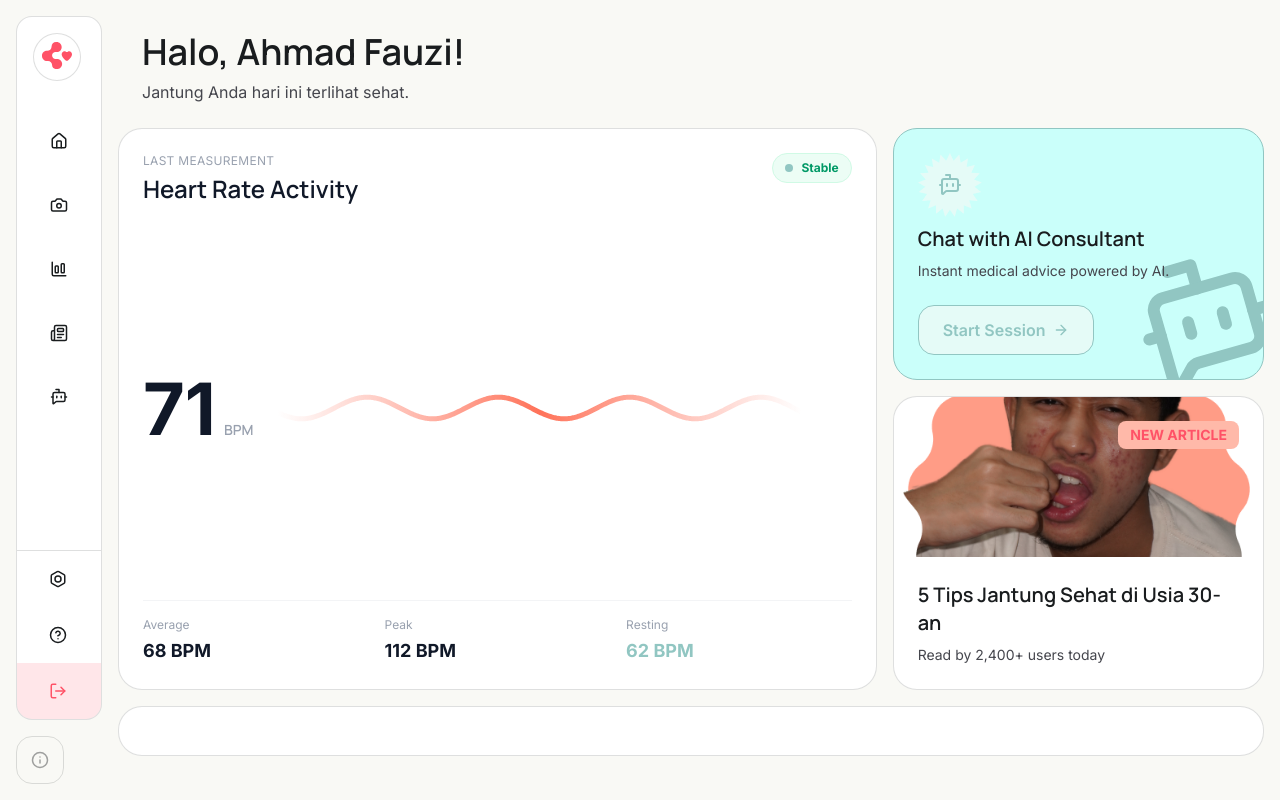
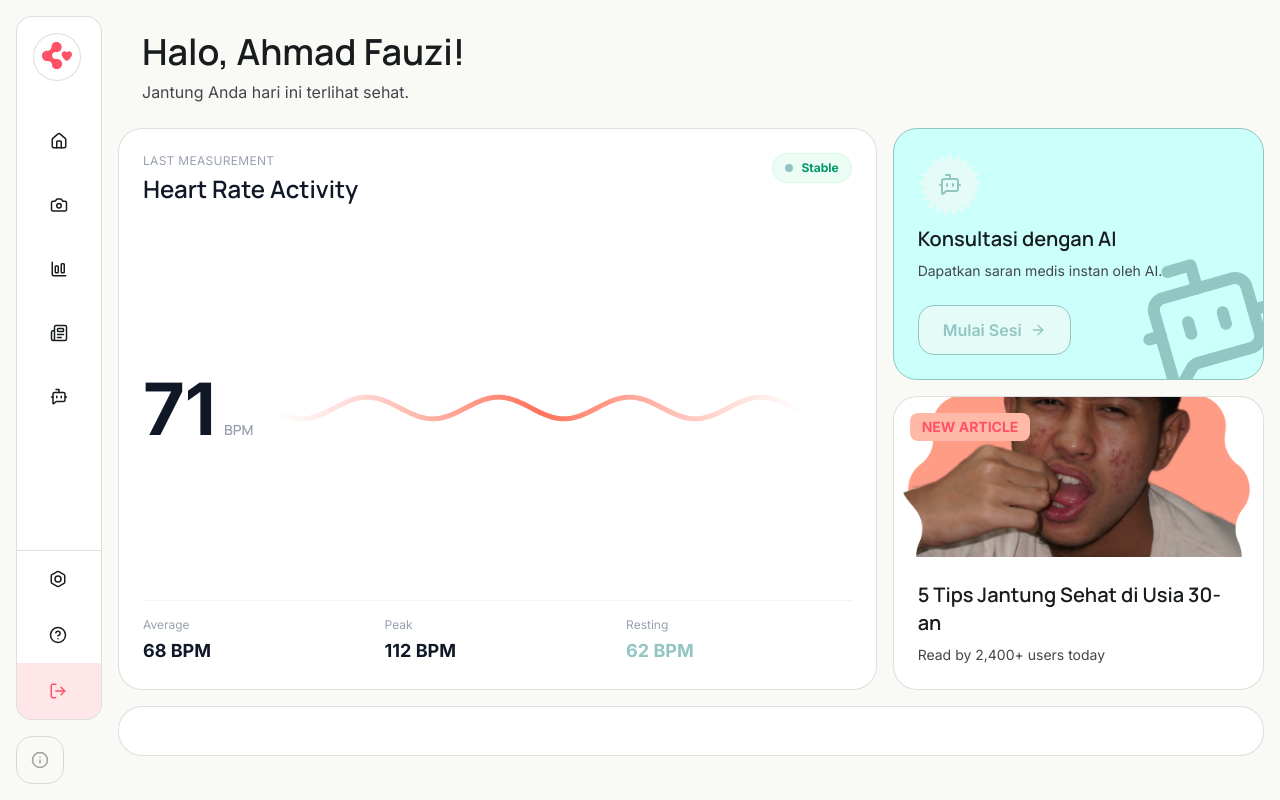
Before and after one commit to RaffaHitipeuw/SANUBARI, a React (Vite) app: page /dashboard in a window 1280 px wide. Built offline with nearby package versions, Linux system fonts and the light colour scheme.

Commit message:
🤲🏽Dashboard: Insight Page Done!

```diff
--- a/src/components/dashboard-pages/Home.jsx
+++ b/src/components/dashboard-pages/Home.jsx
@@ -126,14 +126,14 @@ export default function Home() {
                     <Badges type={'rtt'} className={'text-sariwhite/60 w-16 h-auto'} />
                     <BotMessageSquare size={24} className="absolute text-sariblue" />
                 </span>
-                <h1 className="text-xl font-semibold font-mr text-sariblack z-2">Chat with AI Consultant</h1>
-                <p className="text-sm text-sarigray z-2">Instant medical advice powered by AI.</p>
-                <NavLink to={'/dashboard/chatbot'} className={'flex items-center gap-2 py-3 px-6 rounded-2xl bg-sariwhite/60 mt-4 font-semibold text-sariblue border border-sariblue z-2'}>Start Session<ArrowRight size={16}/></NavLink>
+                <h1 className="text-xl font-semibold font-mr text-sariblack z-2">Konsultasi dengan AI</h1>
+                <p className="text-sm text-sarigray z-2">Dapatkan saran medis instan oleh AI.</p>
+                <NavLink to={'/dashboard/chatbot'} className={'flex items-center gap-2 py-3 px-6 rounded-2xl bg-sariwhite/60 mt-4 font-semibold text-sariblue border border-sariblue z-2'}>Mulai Sesi<ArrowRight size={16}/></NavLink>
                 <BotMessageSquare size={144} className="absolute -bottom-4 -right-4 -rotate-16 text-sariblue" />
             </div>
             <NavLink to={'/dashboard/blog'} className="flex flex-col rounded-3xl border bg-white border-sariblack/14 col-span-4 row-span-1 overflow-clip relative">
                 <img src="/src/assets/images/testimonial-user.png" alt="" className="w-full h-40 object-cover" />
-                <span className="absolute top-6 right-6 bg-sariredlight text-sarired font-bold px-3 py-1 rounded-lg text-sm">NEW ARTICLE</span>
+                <span className="absolute top-4 left-4 bg-sariredlight text-sarired font-bold px-3 py-1 rounded-lg text-sm">NEW ARTICLE</span>
                 <div className="flex flex-col gap-2 p-6">
                     <h1 className="text-xl font-mr font-semibold">5 Tips Jantung Sehat di Usia 30-an</h1>
                     <h2 className="text-sm text-sarigray">Read by 2,400+ users today</h2>
--- a/src/components/dashboard-pages/Insight.jsx
+++ b/src/components/dashboard-pages/Insight.jsx
@@ -10,7 +10,7 @@ export default function InsightPage() {
                     <p className="text-sarigray text-base font-int">Pantau perkembangan ritme jantung dan analisis kebugaran harian Anda untuk hidup yang lebih sehat.</p>
                 </div>
                 <span className="block h-full w-px bg-sariblack/14"></span>
-                <button className="flex items-center gap-2 py-3 px-6 rounded-2xl bg-sariwhite border border-sariblack/14"><Download size={18}/> Download PDF Laporan</button>
+                <button className="flex items-center gap-2 py-3 px-6 rounded-2xl bg-sariwhite border border-sariblack/14 cursor-pointer hover:bg-sariblack/8"><Download size={18}/> Download PDF Laporan</button>
             </div>
 
             {/* INI BUAT YANG DATA INSIGHT! JAN BIKIN SECTION BARU! RAPA! */}
@@ -23,18 +23,18 @@ export default function InsightPage() {
                     <h1 className="text-2xl font-mr font-semibold">Rekomendasi Aktivitas</h1>
                 </div>
                 <p className="text-base text-sarigray">Berdasarkan pemulihan jantung Anda semalam, hari ini adalah waktu yang tepat untuk meningkatkan mobilitas ringan.</p>
-                <div className="h-full w-full bg-sarired/14 border-l-8 border-sarired p-6 gap-6 flex">
+                <div className="h-full w-full bg-sariredlight border-l-8 border-sarired p-6 gap-6 flex text-sarired rounded-r-2xl">
                     {/* SIZE WAJIB 18PX, BILANG KE AI */}
-                    <PersonStanding className="shrink-0" size={56}/>
-                    <p>Lorem ipsum dolor sit amet consectetur adipisicing elit. Fugiat quod similique assumenda, praesentium ut optio quo fuga accusamus culpa. Quasi ut facere, commodi ad eum veritatis. Aut nesciunt asperiores obcaecati.</p>
+                    <PersonStanding className="shrink-0" size={48}/>
+                    <p className="font-bold">Anda perlu jalan kaki 15 menit lebih lama hari ini untuk meningkatkan kekuatan detak jantung Anda.</p>
                 </div>
             </div>
             <NavLink to={'/dashboard/blog'} className="h-[52vh] flex flex-col rounded-3xl border bg-white border-sariblack/14 col-span-4 row-span-1 overflow-clip relative">
                 <img src="/src/assets/images/testimonial-user.png" alt="" className="w-full h-50 object-cover" />
-                <span className="absolute top-6 right-6 bg-sariredlight text-sarired font-bold px-3 py-1 rounded-lg text-sm">NEW ARTICLE</span>
+                <span className="absolute top-4 left-4 bg-sariwhite border border-sariblack/14 text-sariblack font-bold px-3 py-1 rounded-lg text-sm">REKOMENDASI ARTIKEL</span>
                 <div className="flex flex-col gap-2 p-6 h-full">
                     <h1 className="text-2xl font-mr font-semibold">5 Tips Jantung Sehat di Usia 30-an</h1>
-                    <h2 className="text-sm text-sarigray">Read by 2,400+ users today</h2>
+                    <h2 className="text-sm text-sarigray">Dibaca oleh 2,400+ pengguna hari ini</h2>
                 </div>
                 <div className="flex justify-between p-6">
                     <p>8 Oktober 2026</p>
```
